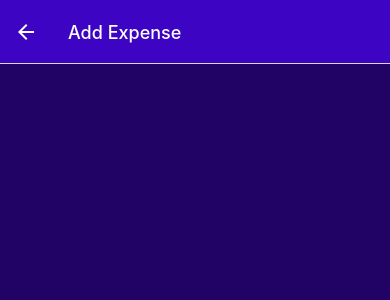
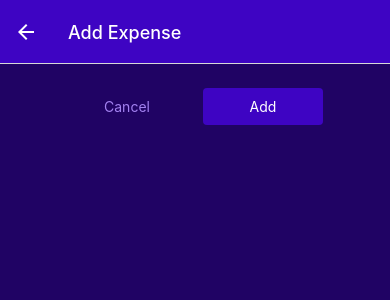
Before and after one commit to jsidd06/the-expense-tracker-app, a React Native app: screen /ManageExpense in a window 390 px wide. Shown: the top 300 px of the page. Built offline with nearby package versions, Linux system fonts and the light colour scheme.

Commit message:
feat: add a reusable button

```diff
--- /dev/null
+++ b/src/components/UI/Button.js
@@ -0,0 +1,45 @@
+import { Pressable, StyleSheet, Text, View } from "react-native";
+import React from "react";
+import { GlobalStyles } from "../../constants/style";
+
+const Button = ({ children, onPress, style, mode }) => {
+  return (
+    <View style={style}>
+      <Pressable
+        onPress={onPress}
+        style={({ pressed }) => pressed && styles.pressed}
+      >
+        <View style={[styles.button, mode === "flat" && styles.flat]}>
+          <Text style={[styles.buttonText, mode === "flat" && styles.flatText]}>
+            {children}
+          </Text>
+        </View>
+      </Pressable>
+    </View>
+  );
+};
+
+export default Button;
+
+const styles = StyleSheet.create({
+  button: {
+    borderRadius: 4,
+    backgroundColor: GlobalStyles.colors.primary500,
+    padding: 10,
+  },
+  flat: {
+    backgroundColor: "transparent",
+  },
+  buttonText: {
+    color: GlobalStyles.colors.white,
+    textAlign: "center",
+  },
+  flatText: {
+    color: GlobalStyles.colors.primary200,
+  },
+  pressed: {
+    opacity: 0.75,
+    backgroundColor: GlobalStyles.colors.primary100,
+    borderRadius: 4,
+  },
+});
--- a/src/screens/ManageExpense.js
+++ b/src/screens/ManageExpense.js
@@ -2,6 +2,7 @@ import { StyleSheet, Text, View } from "react-native";
 import React, { useLayoutEffect } from "react";
 import IconButton from "../components/UI/IconButton";
 import { GlobalStyles } from "../constants/style";
+import Button from "../components/UI/Button";
 
 const ManageExpenseScreen = ({ route, navigation }) => {
   const expensesId = route?.params?.expenseId;
@@ -13,14 +14,35 @@ const ManageExpenseScreen = ({ route, navigation }) => {
     });
   }, [navigation, isEditing]);
 
+  const deleteHandler = () => {
+    navigation.goBack();
+  };
+
+  const cancelHandler = () => {
+    navigation.goBack();
+  };
+
+  const confirmHandler = () => {
+    navigation.goBack();
+  };
+
   return (
     <View style={styles.rootCtn}>
+      <View style={styles.btnCtn}>
+        <Button mode="flat" style={styles.button} onPress={cancelHandler}>
+          Cancel
+        </Button>
+        <Button style={styles.button} onPress={confirmHandler}>
+          {isEditing ? "Update" : "Add"}
+        </Button>
+      </View>
       {isEditing && (
         <View style={styles.subCtn}>
           <IconButton
             iconName="trash"
             size={24}
             color={GlobalStyles.colors.error50}
+            onPress={deleteHandler}
           />
         </View>
       )}
@@ -43,4 +65,13 @@ const styles = StyleSheet.create({
     borderTopColor: GlobalStyles.colors.primary200,
     alignItems: "center",
   },
+  btnCtn: {
+    flexDirection: "row",
+    justifyContent: "center",
+    alignItems: "center",
+  },
+  button: {
+    minWidth: 120,
+    marginHorizontal: 8,
+  },
 });
```
